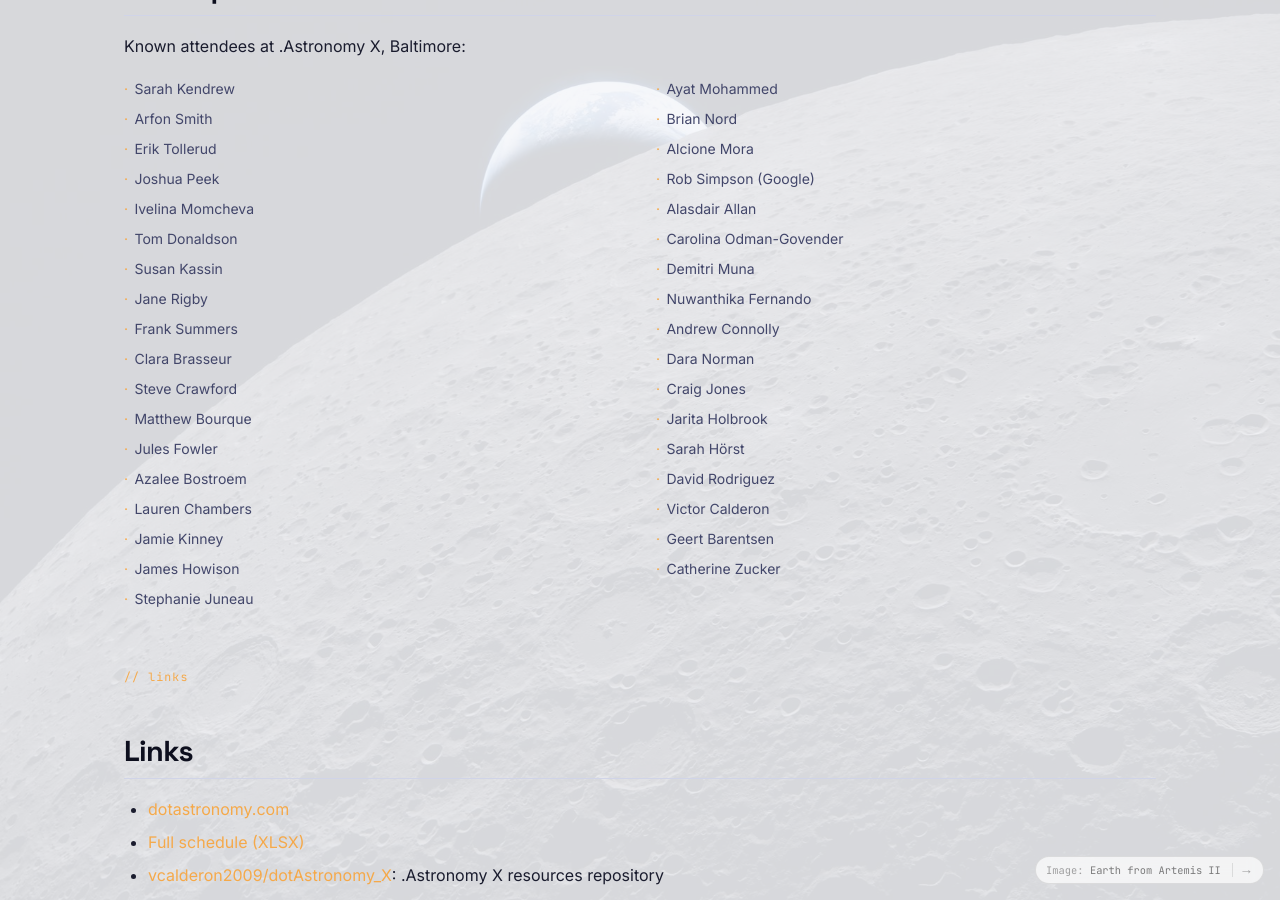
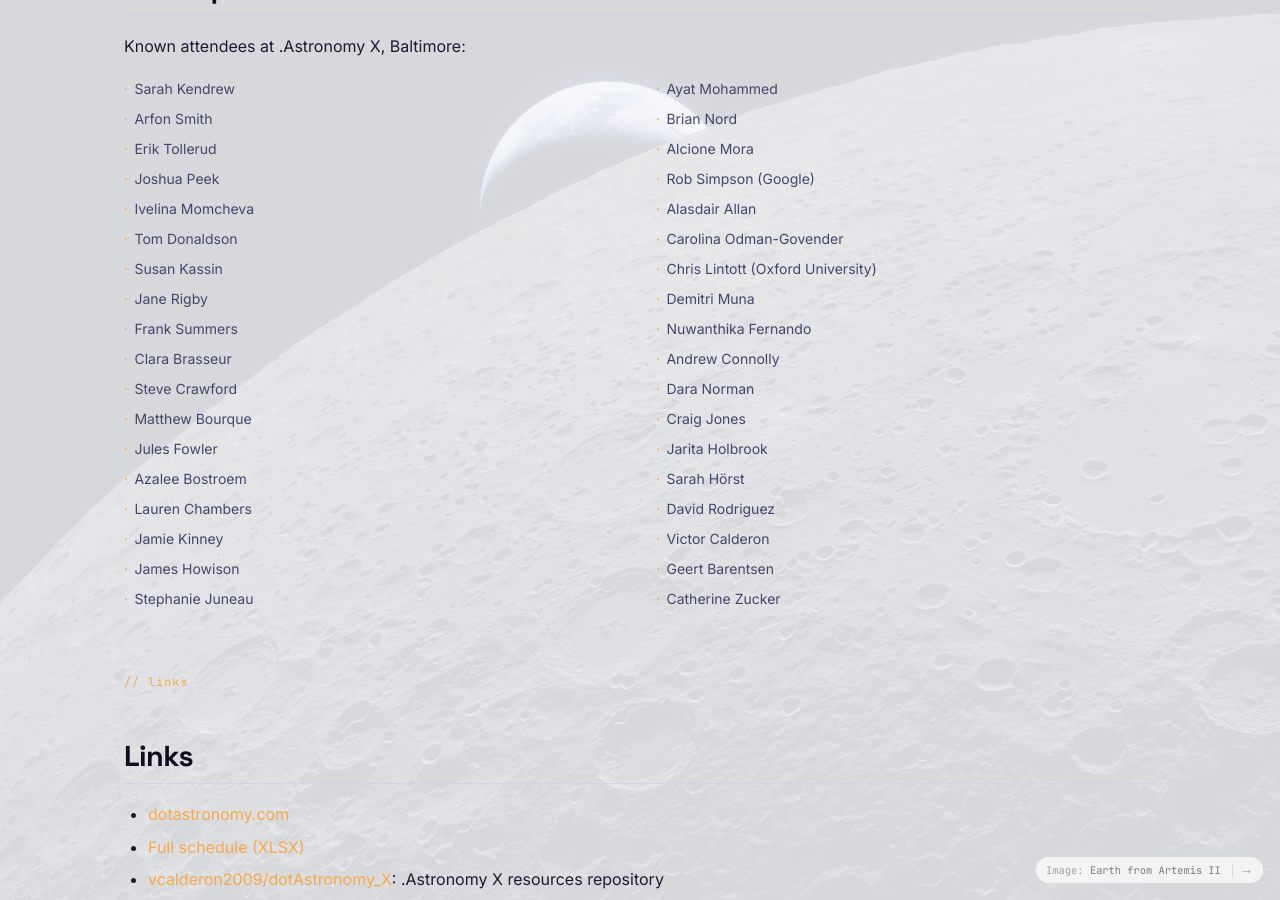
Before and after one commit to dotastro/dotastrosite, a Jekyll site: the page built from events/ten/index.md, in a window 1280 px wide and 900 px high, scrolled down 4230 px. Built offline with Jekyll 4.4.1, drawn with Linux system fonts in a browser that asks for light colours.

Commit message:
.Astronomy X: add Chris Lintott

```diff
--- a/events/ten/index.md
+++ b/events/ten/index.md
@@ -185,6 +185,7 @@ Known attendees at .Astronomy X, Baltimore:
 <li>Rob Simpson (Google)</li>
 <li>Alasdair Allan</li>
 <li>Carolina Odman-Govender</li>
+<li>Chris Lintott (Oxford University)</li>
 <li>Demitri Muna</li>
 <li>Nuwanthika Fernando</li>
 <li>Andrew Connolly</li>
```
Also changed, not shown: assets/js/participants-data.json (+1 -1 lines).
